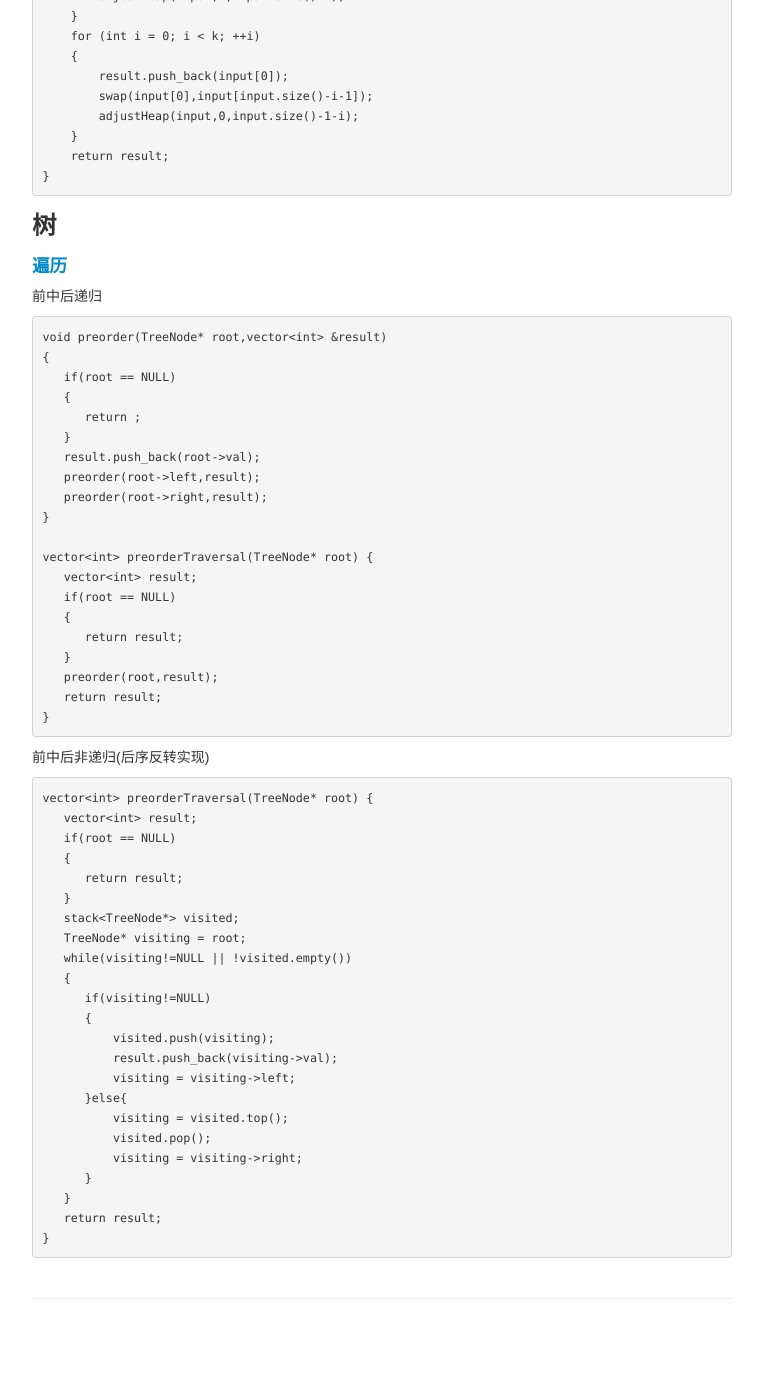
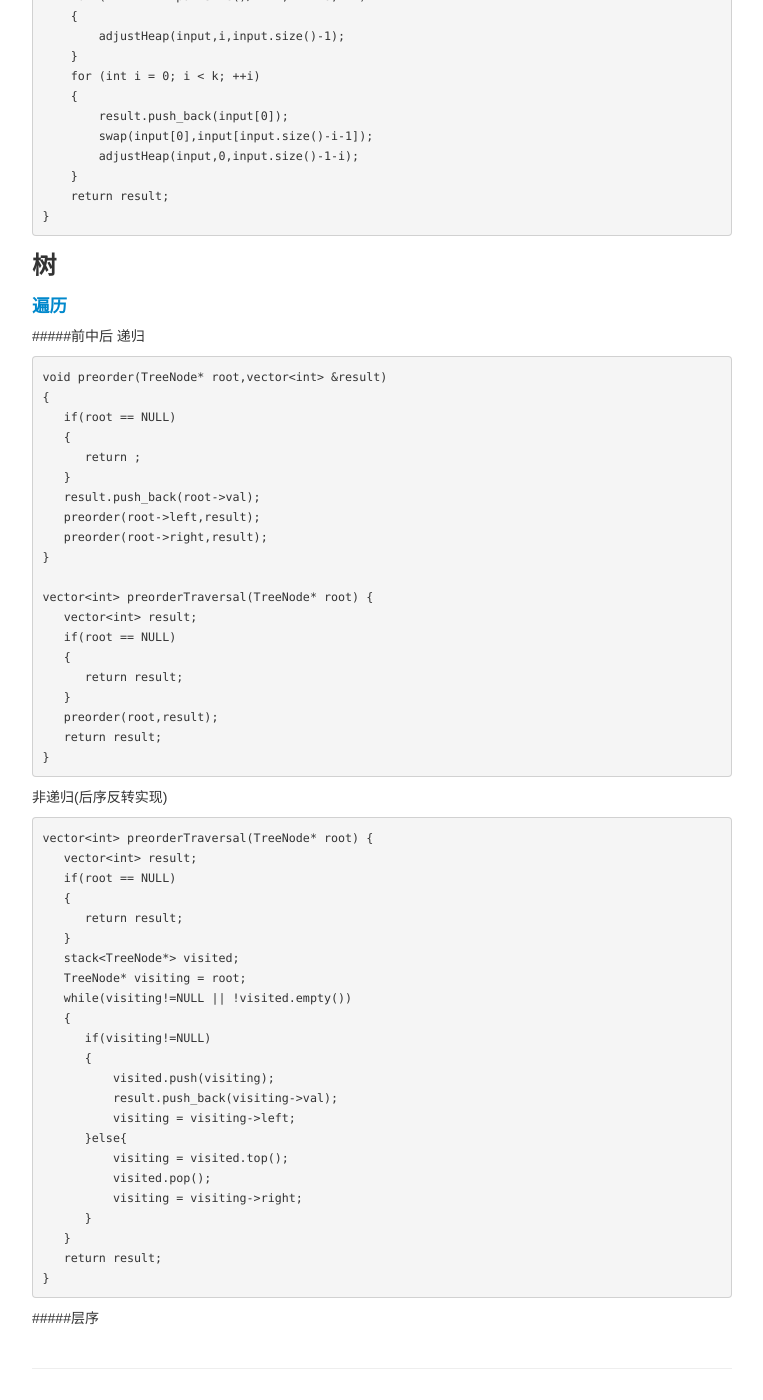
Before and after one commit to sfgcs/sfgcs.github.io, a Jekyll site: the page built from pages/leetcode.md, in a window 1280 px wide and 1400 px high, scrolled down 2119 px. Shown: the whole window, without its empty margins (258-1021 px from the left). Built offline with Jekyll 4.4.1, drawn with Linux system fonts in a browser that asks for light colours; before the commit the page ends 3449 px from its top, so only the background shows below that.

Commit message:
Update leetcode.md

````diff
--- a/pages/leetcode.md
+++ b/pages/leetcode.md
@@ -9,6 +9,8 @@ description:
     * [最小的K个数](#最小的K个数)
 * [树](#树)
     * [遍历](#遍历)
+      * [前中后](#前中后)
+      * [层序](#层序)
 
 ### 分治法
 #### 二分查找
@@ -110,7 +112,8 @@ vector<int> GetLeastNumbers_Solution(vector<int> input, int k) {
 ```
 ### 树
 #### [遍历](https://leetcode.com/problems/binary-tree-preorder-traversal/)
-前中后递归
+#####前中后
+递归
 ```
 void preorder(TreeNode* root,vector<int> &result)
 {
@@ -133,7 +136,7 @@ vector<int> preorderTraversal(TreeNode* root) {
    return result;
 }
 ```
-前中后非递归(后序反转实现)
+非递归(后序反转实现)
 ```
 vector<int> preorderTraversal(TreeNode* root) {
    vector<int> result;
@@ -159,3 +162,4 @@ vector<int> preorderTraversal(TreeNode* root) {
    return result;
 }
 ```
+#####层序
````
